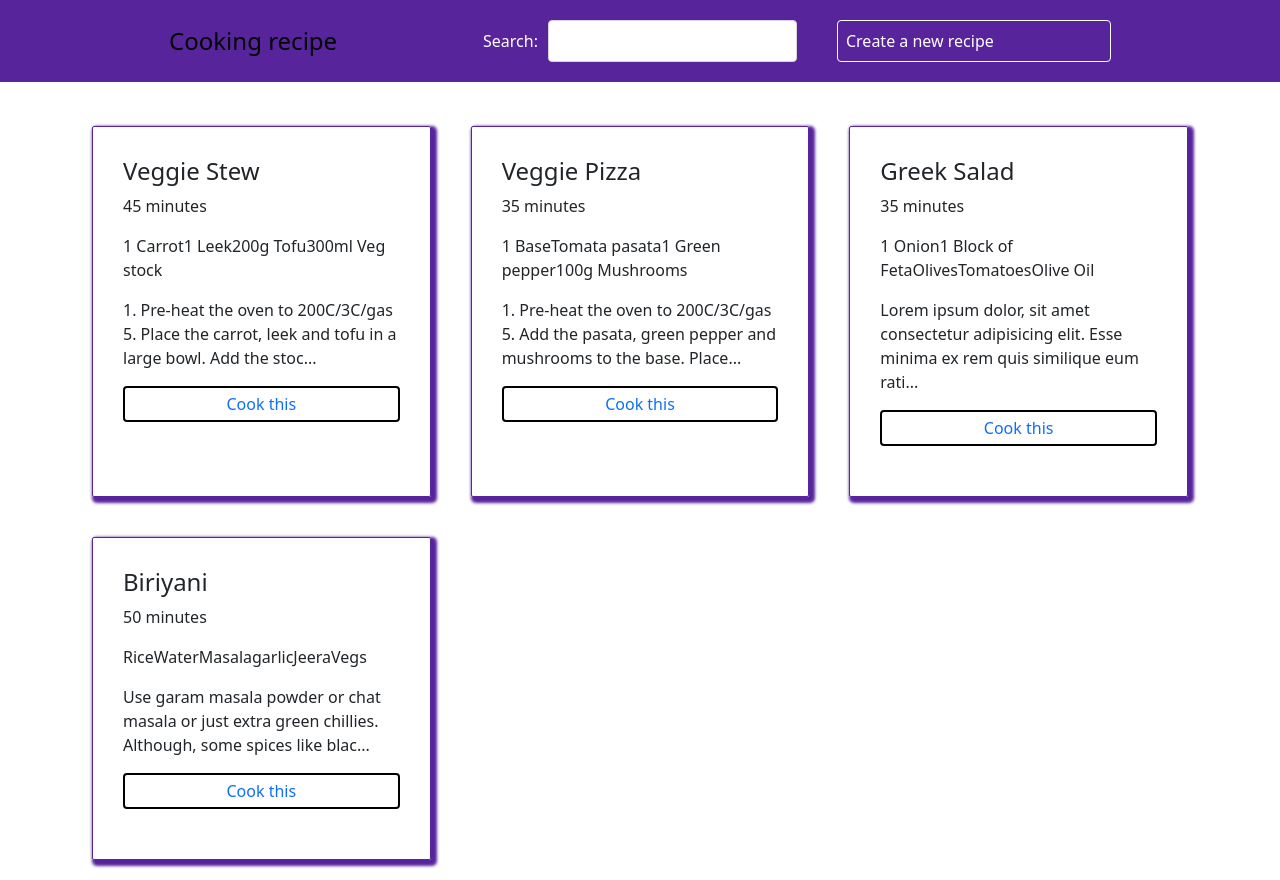
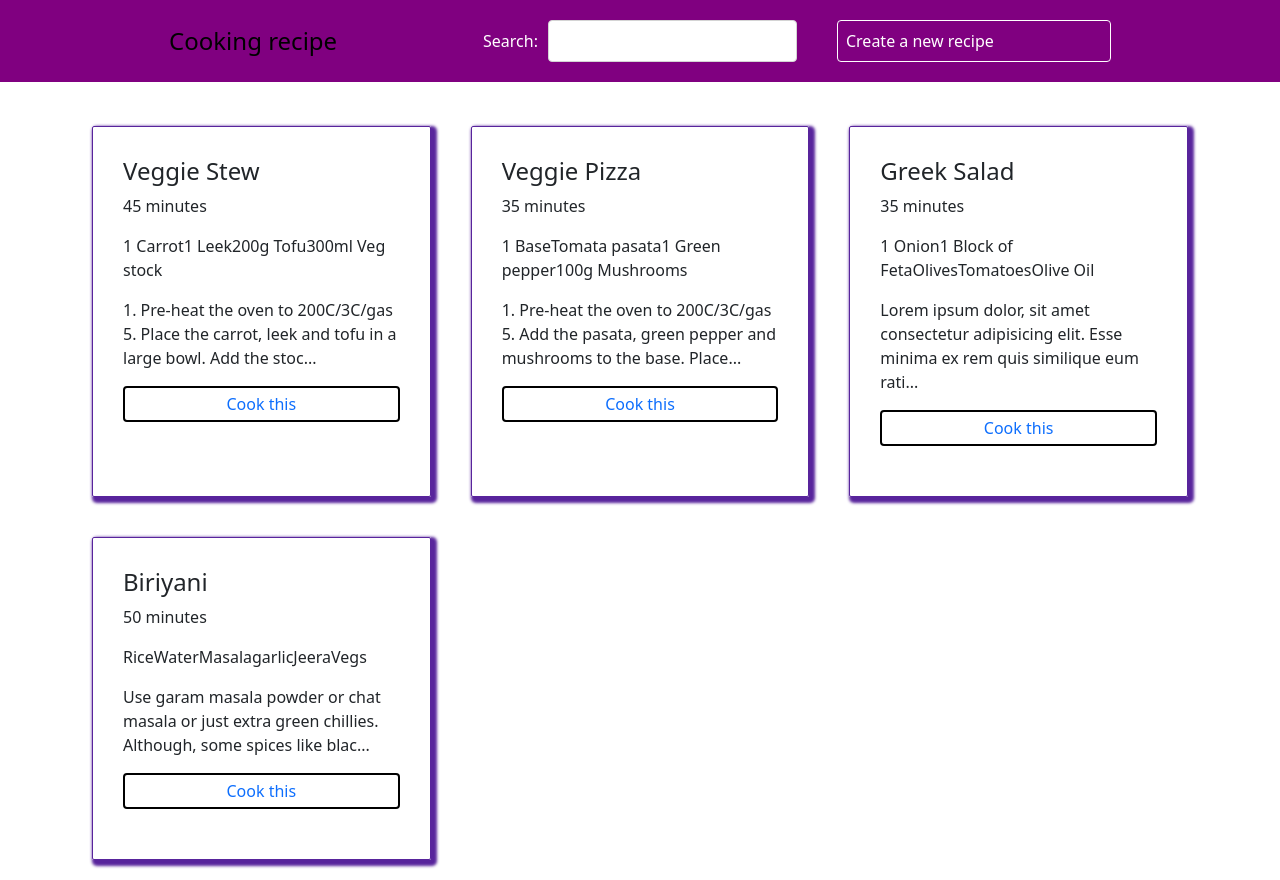
Before and after one commit to nisha-07/cooking-recipe, a React (Create React App) app in the folder cooking-recipe/: page / in a window 1280 px wide. Built offline with nearby package versions, Linux system fonts and the light colour scheme; data requests are answered from the project's data file.

Commit message:
CR: Use of context API
Creating context and provider
Accessing context values

```diff
--- a/cooking-recipe/src/components/Navbar/Navbar.js
+++ b/cooking-recipe/src/components/Navbar/Navbar.js
@@ -2,10 +2,14 @@
 
 import { Link } from 'react-router-dom';
 import Searchbar from '../Searchbar/Searchbar';
+import { ThemeContext } from '../../context/ThemeContext';
+import { useContext } from 'react';
 
 const Navbar = () => {
+    const { color } = useContext(ThemeContext);
+
     return (
-        <div className='navbar'>
+        <div className='navbar' style={{ background: color }}>
             <nav>
                 <Link to="/" className='brand'>
                     Cooking recipe
@@ -15,7 +19,6 @@
                     Create a new recipe
                 </Link>
             </nav>
-
         </div>
     )
 }
--- /dev/null
+++ b/cooking-recipe/src/context/ThemeContext.js
@@ -0,0 +1,16 @@
+import { createContext } from "react";
+
+export const ThemeContext = createContext();
+
+const ThemeProvider = ({ children }) => {
+
+    // custom logic
+
+    return (
+        <ThemeContext.Provider value={{ color: "purple" }}>
+            {children}
+        </ThemeContext.Provider>
+    )
+}
+
+export default ThemeProvider
--- a/cooking-recipe/src/index.js
+++ b/cooking-recipe/src/index.js
@@ -5,10 +5,13 @@
 import App from './App';
 import React from 'react';
 import ReactDOM from 'react-dom/client';
+import ThemeProvider from './context/ThemeContext';
 
 const root = ReactDOM.createRoot(document.getElementById('root'));
 root.render(
   <React.StrictMode>
-    <App />
+    <ThemeProvider>
+      <App />
+    </ThemeProvider>
   </React.StrictMode>
 );
```
